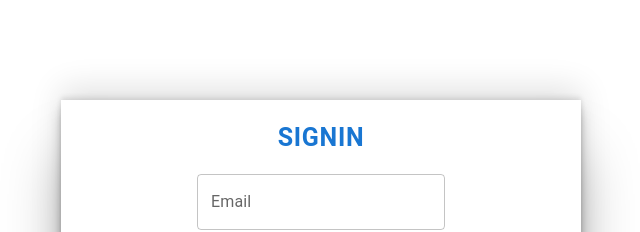
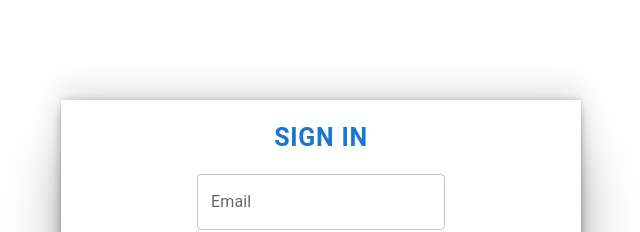
Before and after one commit to Tushar504/Task-Manager-Web-App, a React (Create React App) app in the folder frontend/: page / in a window 1280 px wide. Shown: the top 232 px of the page, without its empty margins (319-959 px from the left). Built offline with nearby package versions, Linux system fonts and the light colour scheme.

Commit message:
'updated'

```diff
--- a/frontend/src/components/Login/login.js
+++ b/frontend/src/components/Login/login.js
@@ -34,7 +34,7 @@ export const Login=()=>{
     return (
 
         <form className="Form">
-            <Button sx={{fontSize:25,fontWeight:'bold'}} variant="text">Signin</Button><br></br>
+            <Button sx={{fontSize:25,fontWeight:'bold'}} variant="text">Sign in</Button><br></br>
             <TextField onChange={(e)=>update(e.target)} margin="dense"  name="email" type="email"  label="Email" variant="outlined" />
              <br></br>
              <br></br>
--- a/frontend/src/components/Register/register.js
+++ b/frontend/src/components/Register/register.js
@@ -53,7 +53,7 @@ export const Register=()=>{
               }}>Register</Button>
               <br></br>
               <br></br>
-               <Link to="/">Signin</Link>
+               <Link to="/">Sign in</Link>
               </form>
 
     )
```
